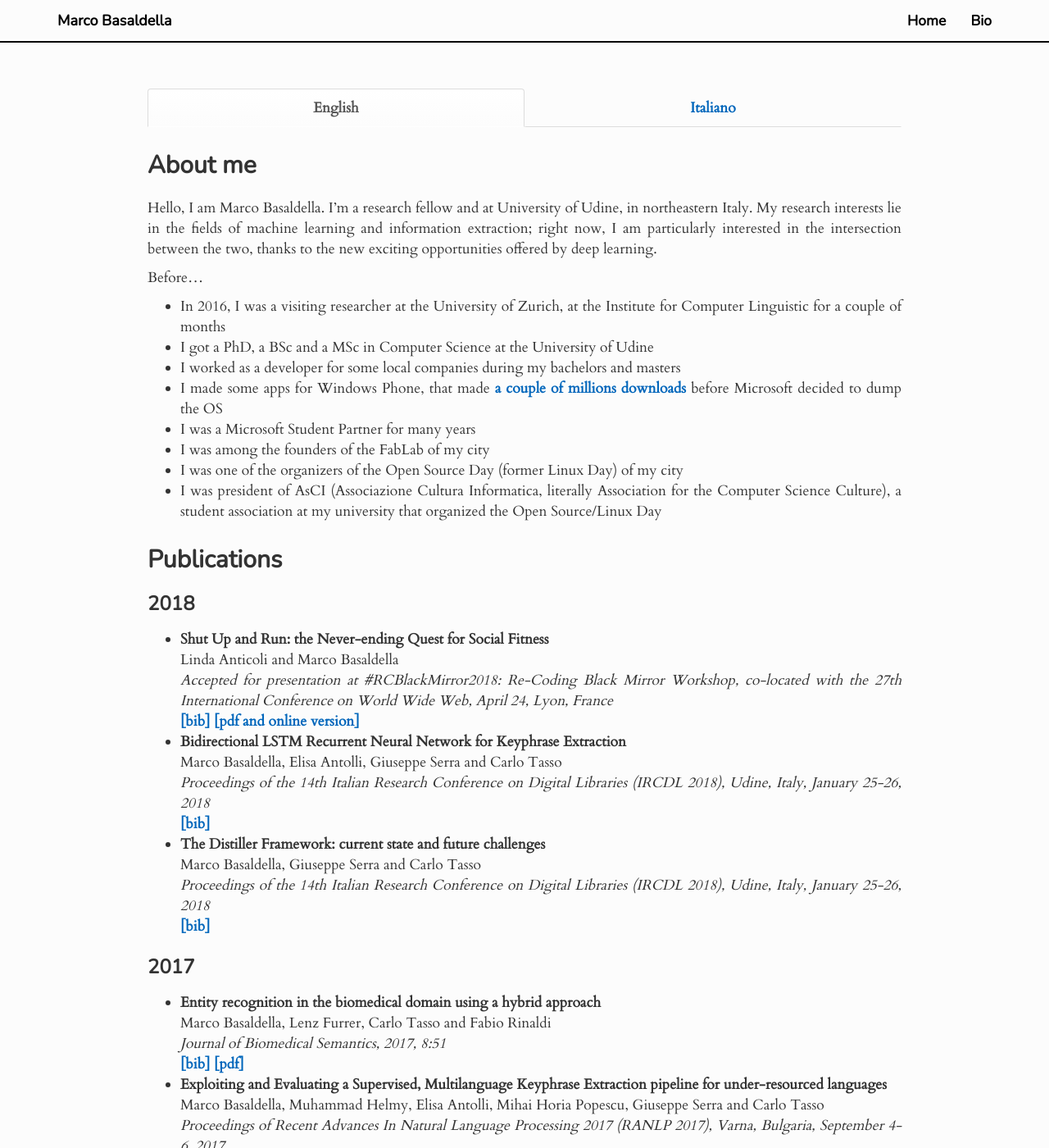
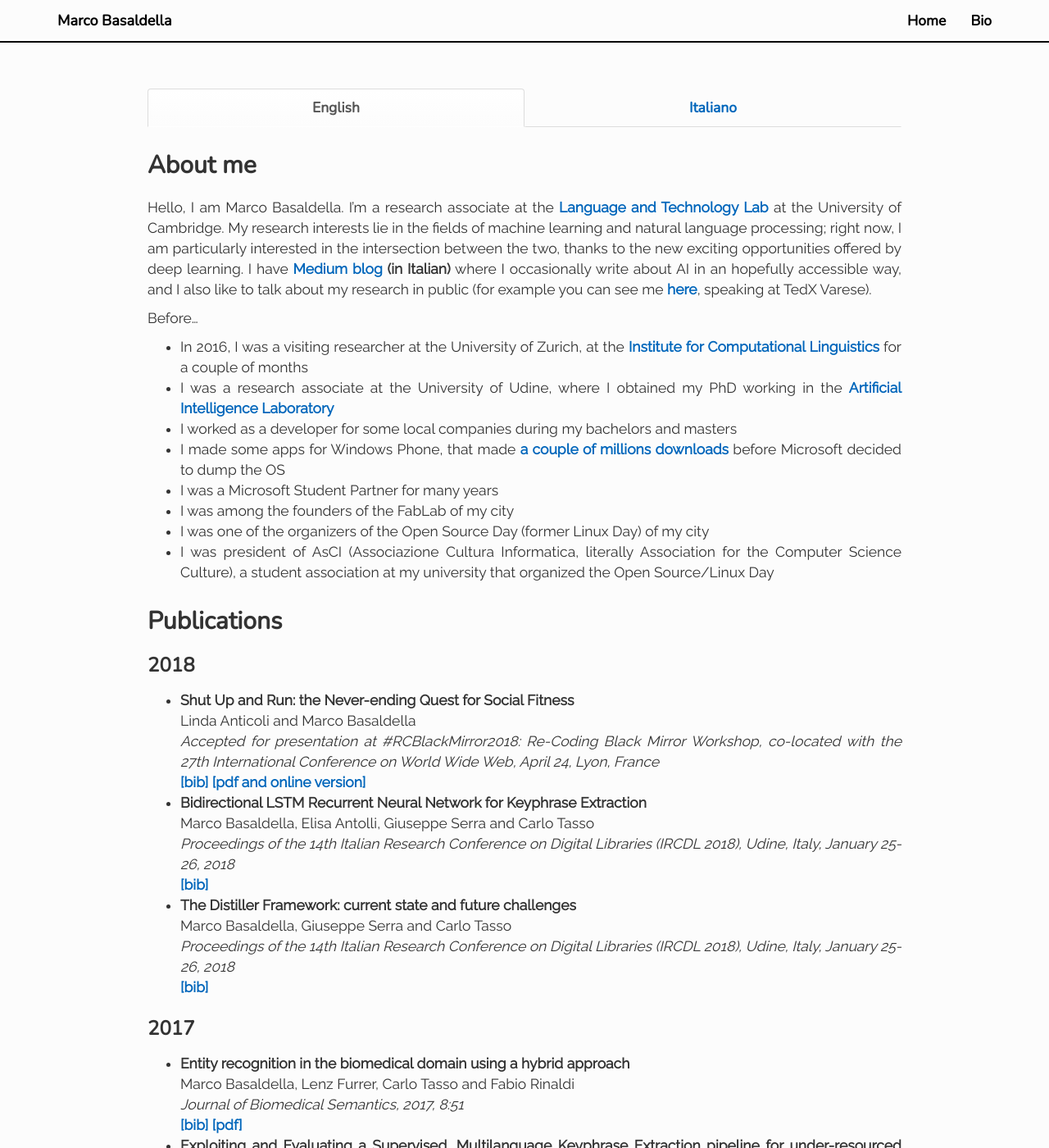
Before and after one commit to basaldella/basaldella.github.io, a Jekyll site: the page built from bio.md, in a window 1280 px wide and 1400 px high. Shown: the whole window at 82% size. Built offline with Jekyll 4.4.1, drawn with Linux system fonts in a browser that asks for light colours; nearby versions of some CDN libraries.

Commit message:
Updated bio & style

```diff
--- a/_config.yml
+++ b/_config.yml
@@ -31,7 +31,7 @@ kramdown:
   input:          GFM
   syntax_highlighter: rouge
 
-gems:
+plugins:
   - jekyll-feed
   - rouge
 exclude:
--- a/_includes/head.html
+++ b/_includes/head.html
@@ -10,7 +10,7 @@
 	<link rel="stylesheet" href="https://maxcdn.bootstrapcdn.com/bootstrap/3.3.7/css/bootstrap.min.css" integrity="sha384-BVYiiSIFeK1dGmJRAkycuHAHRg32OmUcww7on3RYdg4Va+PmSTsz/K68vbdEjh4u" crossorigin="anonymous">
 
 	<!-- Font -->
-	<link href="https://fonts.googleapis.com/css?family=Cardo|Nunito" rel="stylesheet">
+	<link href="https://fonts.googleapis.com/css?family=Raleway|Nunito" rel="stylesheet">
 
 	<!-- Font-awesome -->
 	<script src="https://use.fontawesome.com/ba6b004466.js"></script>
--- a/assets/main.scss
+++ b/assets/main.scss
@@ -9,6 +9,8 @@ $dark-blue: #336699;
 $light-blue: #0066BB;
 $orange: #DE4A40;
 $red: #CD1F2D;
+$headings-fonts: 'Nunito', Arial, sans-serif;
+$content-fonts: 'Raleway', serif;
 
 /* General rules */
 
@@ -25,14 +27,14 @@ body {
 }
 
 @include headings {
-	font-family: 'Nunito', Arial, sans-serif;
+	font-family: $headings-fonts;
 	font-weight : bold;
 	margin-bottom : 0.75em;
 	margin-top : 1em;
 }
 
 p, li {
-	font-family: 'Cardo', serif;
+	font-family: $content-fonts;
 	font-size: 1.25em;
 	text-align: justify;
 }
@@ -65,6 +67,10 @@ figure.highlight {
 
 
 /* Bio */
+
+.nav-tabs > li {
+	font-family: $headings-fonts;
+}
 
 .nav-tabs > li.active > a{
 background: white; /* For browsers that do not support gradients */
--- a/bio.md
+++ b/bio.md
@@ -14,12 +14,12 @@ permalink: bio.html
 <div role="tabpanel" class="tab-pane active" id="english" markdown="1">
 ## About me
 
-Hello, I am Marco Basaldella. I'm a research fellow and at University of Udine, in northeastern Italy. My research interests lie in the fields of machine learning and information extraction; right now, I am particularly interested in the intersection between the two, thanks to the new exciting opportunities offered by deep learning.
+Hello, I am Marco Basaldella. I'm a research associate at the [Language and Technology Lab](http://ltl.mml.cam.ac.uk/) at the University of Cambridge. My research interests lie in the fields of machine learning and natural language processing; right now, I am particularly interested in the intersection between the two, thanks to the new exciting opportunities offered by deep learning.  I have [Medium blog](https://medium.com/@basaldella.marco) <b>(in Italian)</b> where I occasionally write about AI in an hopefully accessible way, and I also like to talk about my research in public (for example you can see me [here](https://www.youtube.com/watch?v=nBZXQgXZN8A), speaking at TedX Varese).
 
 Before...
 
-- In 2016, I was a visiting researcher at the University of Zurich, at the Institute for Computer Linguistic for a couple of months
-- I got a PhD, a BSc and a MSc in Computer Science at the University of Udine
+- In 2016, I was a visiting researcher at the University of Zurich, at the [Institute for Computational Linguistics](https://www.uzh.ch/cmsssl/cl/) for a couple of months
+- I was a research associate at the University of Udine, where I obtained my PhD working in the [Artificial Intelligence Laboratory](http://ailab.uniud.it)
 - I worked as a developer for some local companies during my bachelors and masters
 - I made some apps for Windows Phone, that made <a href="images/downloads.JPG">a couple of millions downloads</a> before Microsoft decided to dump the OS
 - I was a Microsoft Student Partner for many years
@@ -33,11 +33,11 @@ Before...
 <div role="tabpanel" class="tab-pane" id="italiano" markdown="1">
 ## Chi sono
 
-Sono Marco Basaldella, un ricercatore dell'Università di Udine. I miei interessi in questo momento sono nei campi dell'information extraction e del machine learning; in particolare, in questo momento sono interessato all'intersezione tra i due ambiti, grazie alle nuove opportunità offerte dal deep learning.
+Sono Marco Basaldella, correntemente Research Associate al [Language and Technology Lab](http://ltl.mml.cam.ac.uk/) all'Università di Cambridge. I miei interessi in questo momento sono nei campi del natural language processing e del machine learning; in particolare, in questo momento sono interessato all'intersezione tra i due ambiti, grazie alle nuove opportunità offerte dal deep learning. Ho un [blog su Medium](https://medium.com/@basaldella.marco) dove ogni tanto parlo di Intelligenza Artificiale, e quando possibile mi piace anche parlarne in pubblico ([qua](https://www.youtube.com/watch?v=nBZXQgXZN8A), per esempio, il mio intervento a TedX Varese).
 
 Prima di oggi...
-- Nel 2016, sono stato ospite dell'Istituto per la Linguistica Computazionale dell'Università di Zurigo per un paio di mesi
-- Ho preso il Dottorato, la Laurea Magistrale e la Laurea Triennale in Informatica a Udine
+- Nel 2016, sono stato ospite dell'[Instituto per la Linguistica Computazionale](https://www.uzh.ch/cmsssl/cl/)  dell'Università di Zurigo per un paio di mesi
+- Ho lavorato come assegnista di ricerca all'Università di Udine, dove ho ottenuto il dottorato lavorando nel [Laboratorio di Intelligenza Artificiale](http://ailab.uniud.it)
 - Ho lavorato come programmatore in qualche azienda della zona
 - Ho fatto qualche app per Windows Phone che ha fatto <a href="images/downloads.JPG">un paio di milioni di download</a> prima che Microsoft abbandonasse il sistema operativo
 - Sono stato Microsoft Student Partner per diversi anni
```
